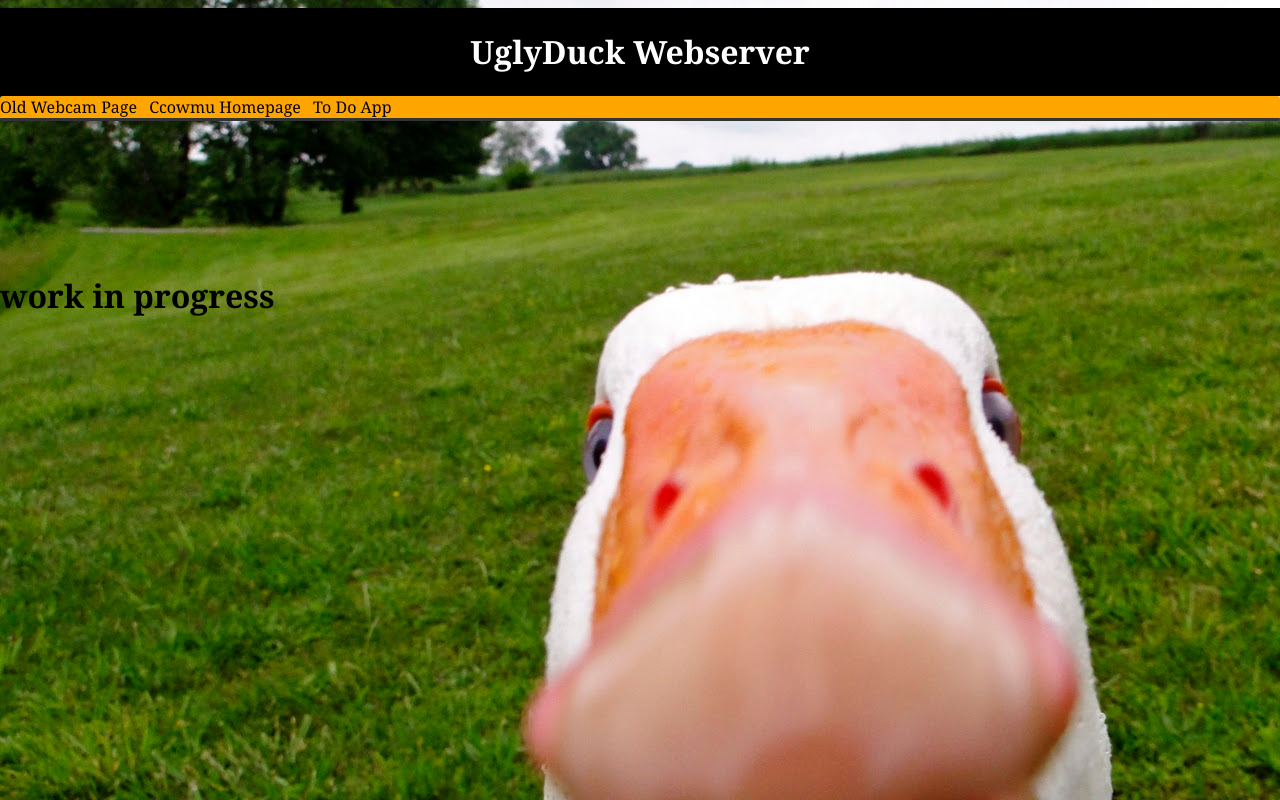
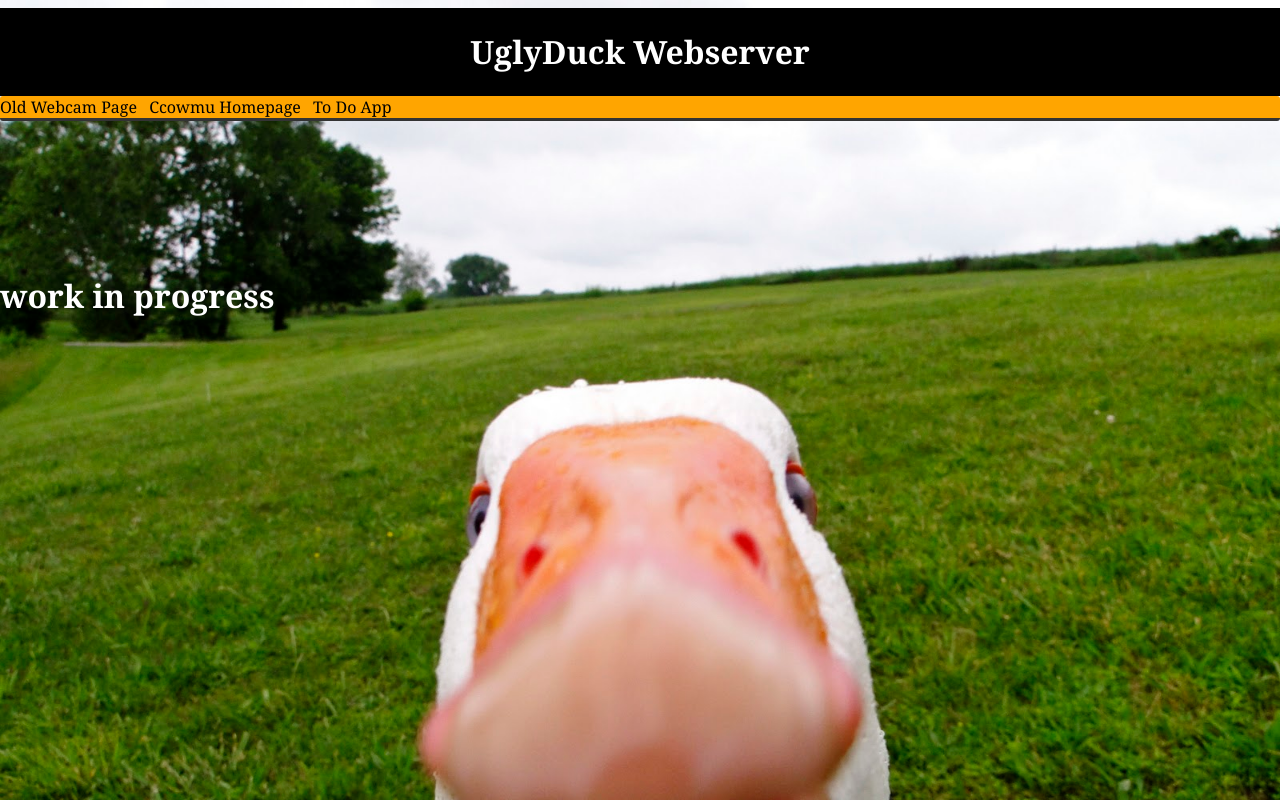
Before and after one commit to blakewrege/www, a PHP site: page / in a window 1280 px wide. Run offline with PHP 8.4, Linux system fonts and the light colour scheme.

Commit message:
made the duck resize

```diff
--- a/stylesheet.css
+++ b/stylesheet.css
@@ -1,11 +1,15 @@
 body {
     background-image: url("funnyduck.jpg");
-    background-position: 0px -200px;
+    background-position: 0px 0px;
     background-repeat: no-repeat;
+    background-size:cover;
 }
 
 * {
 	font-family: Georgia;
+}
+h1{
+	color: white;
 }
 
 p.ex {
```
Also changed, not shown: image.png, webcam.jpg.
